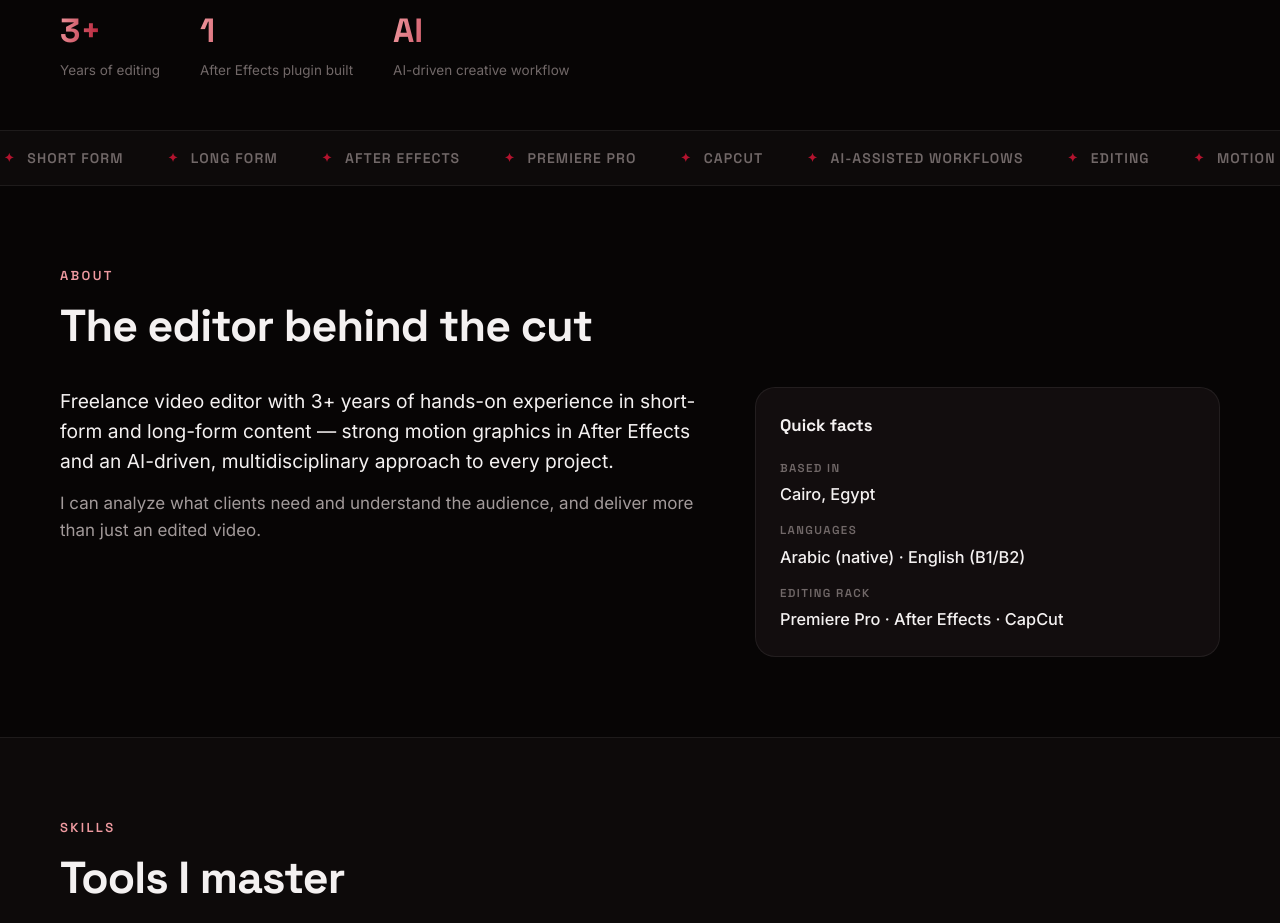
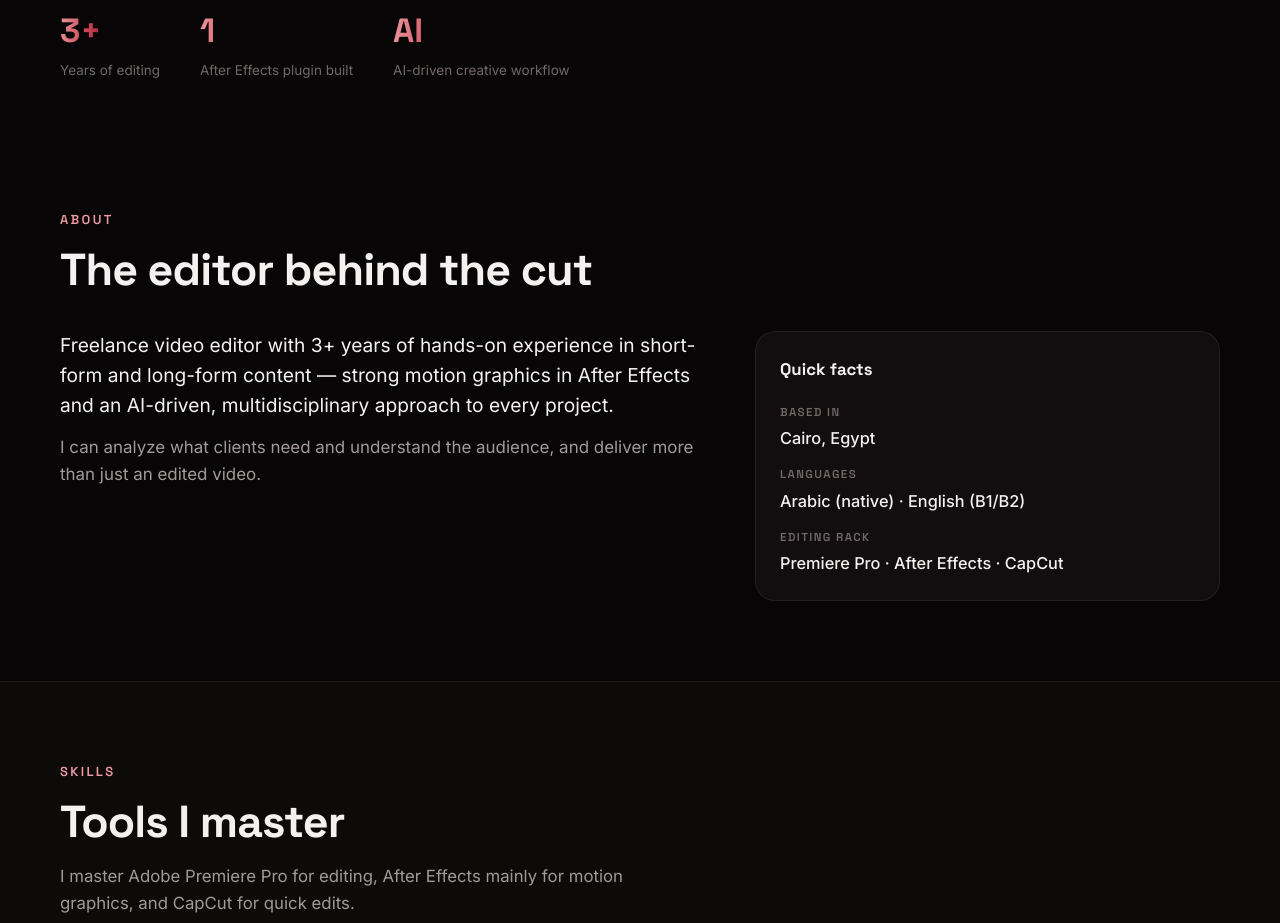
Before and after one commit to hazem7mmohammed-hash/hazem7mmohammed-hash.github.io, a React (Vite) app: page / in a window 1280 px wide. Shown: the part 800-1723 px from the top of the page. Built offline with nearby package versions, Linux system fonts and the light colour scheme; no server answers.

Commit message:
Remove marquee/ticker bar

```diff
--- a/src/App.tsx
+++ b/src/App.tsx
@@ -3,7 +3,7 @@ import { BeforeAfter } from './components/BeforeAfter'
 import { Contact } from './components/Contact'
 import { Experience } from './components/Experience'
 import { Footer } from './components/Footer'
-import { Hero, Marquee } from './components/Hero'
+import { Hero } from './components/Hero'
 import { Nav } from './components/Nav'
 import { Portfolio } from './components/Portfolio'
 import { RecentFrames } from './components/RecentFrames'
@@ -17,7 +17,6 @@ function App() {
       <Nav />
       <main>
         <Hero />
-        <Marquee />
         <Showreel />
         <RecentFrames />
         <Sfx />
--- a/src/components/Hero.tsx
+++ b/src/components/Hero.tsx
@@ -92,21 +92,3 @@ export function Hero() {
     </section>
   )
 }
-
-export function Marquee() {
-  const { t } = useI18n()
-  const items = t('marquee')
-  const row = [...items, ...items]
-  return (
-    <div className="marquee" aria-hidden="true">
-      <div className="marquee__track">
-        {row.map((item, i) => (
-          <span key={i} className="marquee__item">
-            <span className="marquee__star">✦</span>
-            {item}
-          </span>
-        ))}
-      </div>
-    </div>
-  )
-}
--- a/src/content.ts
+++ b/src/content.ts
@@ -41,7 +41,6 @@ export type Dict = {
   'hero.statYears': string
   'hero.statPlugin': string
   'hero.statAI': string
-  marquee: string[]
   'showreel.eyebrow': string
   'showreel.title': string
   'showreel.subtitle': string
@@ -116,16 +115,6 @@ export const translations: Record<Lang, Dict> = {
     'hero.statYears': 'Years of editing',
     'hero.statPlugin': 'After Effects plugin built',
     'hero.statAI': 'AI-driven creative workflow',
-    marquee: [
-      'Editing',
-      'Motion Graphics',
-      'Short Form',
-      'Long Form',
-      'After Effects',
-      'Premiere Pro',
-      'CapCut',
-      'AI-Assisted Workflows',
-    ],
     'showreel.eyebrow': 'Showreel',
     'showreel.title': 'My work, in one cut',
     'showreel.subtitle': 'A minute of my favorite edits — cut, colored and finished by me.',
@@ -203,16 +192,6 @@ export const translations: Record<Lang, Dict> = {
     'hero.statYears': 'سنوات من المونتاج',
     'hero.statPlugin': 'إضافة أفتر إفكتس بنيتها بنفسي',
     'hero.statAI': 'سير عمل إبداعي بالذكاء الاصطناعي',
-    marquee: [
-      'مونتاج',
-      'موشن جرافيك',
-      'محتوى قصير',
-      'محتوى طويل',
-      'أفتر إفكتس',
-      'بريمير برو',
-      'كاب كت',
-      'سير عمل بالذكاء الاصطناعي',
-    ],
     'showreel.eyebrow': 'الشوريل',
     'showreel.title': 'أعمالي في مقطع واحد',
     'showreel.subtitle': 'دقيقة من أفضل مقاطعي — قص وتلوين وتجهيز نهائي مني.',
--- a/src/index.css
+++ b/src/index.css
@@ -672,54 +672,6 @@ background:
 }
 
 /* ===================================== */
-/* Marquee                                */
-/* ===================================== */
-
-.marquee {
-  border-block: 1px solid var(--border);
-  background: var(--bg-elevated);
-  overflow: hidden;
-  padding-block: 16px;
-}
-
-.marquee__track {
-  display: flex;
-  gap: 44px;
-  width: max-content;
-  animation: marquee 26s linear infinite;
-}
-
-.marquee:hover .marquee__track {
-  animation-play-state: paused;
-}
-
-@keyframes marquee {
-  from {
-    transform: translateX(0);
-  }
-  to {
-    transform: translateX(-50%);
-  }
-}
-
-.marquee__item {
-  display: inline-flex;
-  align-items: center;
-  gap: 12px;
-  font-family: var(--font-display);
-  font-size: 14px;
-  font-weight: 600;
-  letter-spacing: 0.08em;
-  text-transform: uppercase;
-  color: var(--text-faint);
-  white-space: nowrap;
-}
-
-.marquee__star {
-  color: var(--accent);
-  font-size: 12px;
-}
-
 /* ===================================== */
 /* Showreel                               */
 /* ===================================== */
```
